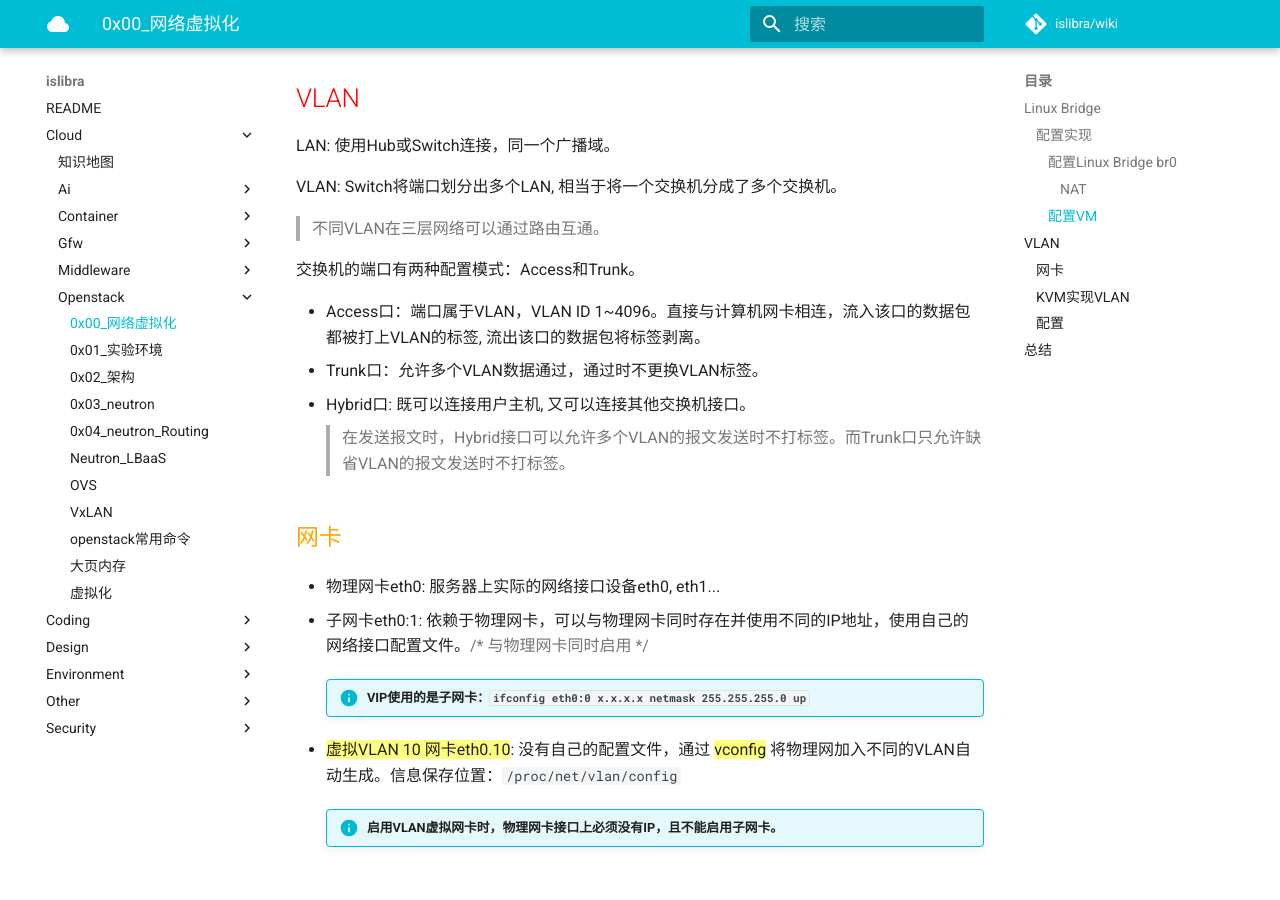
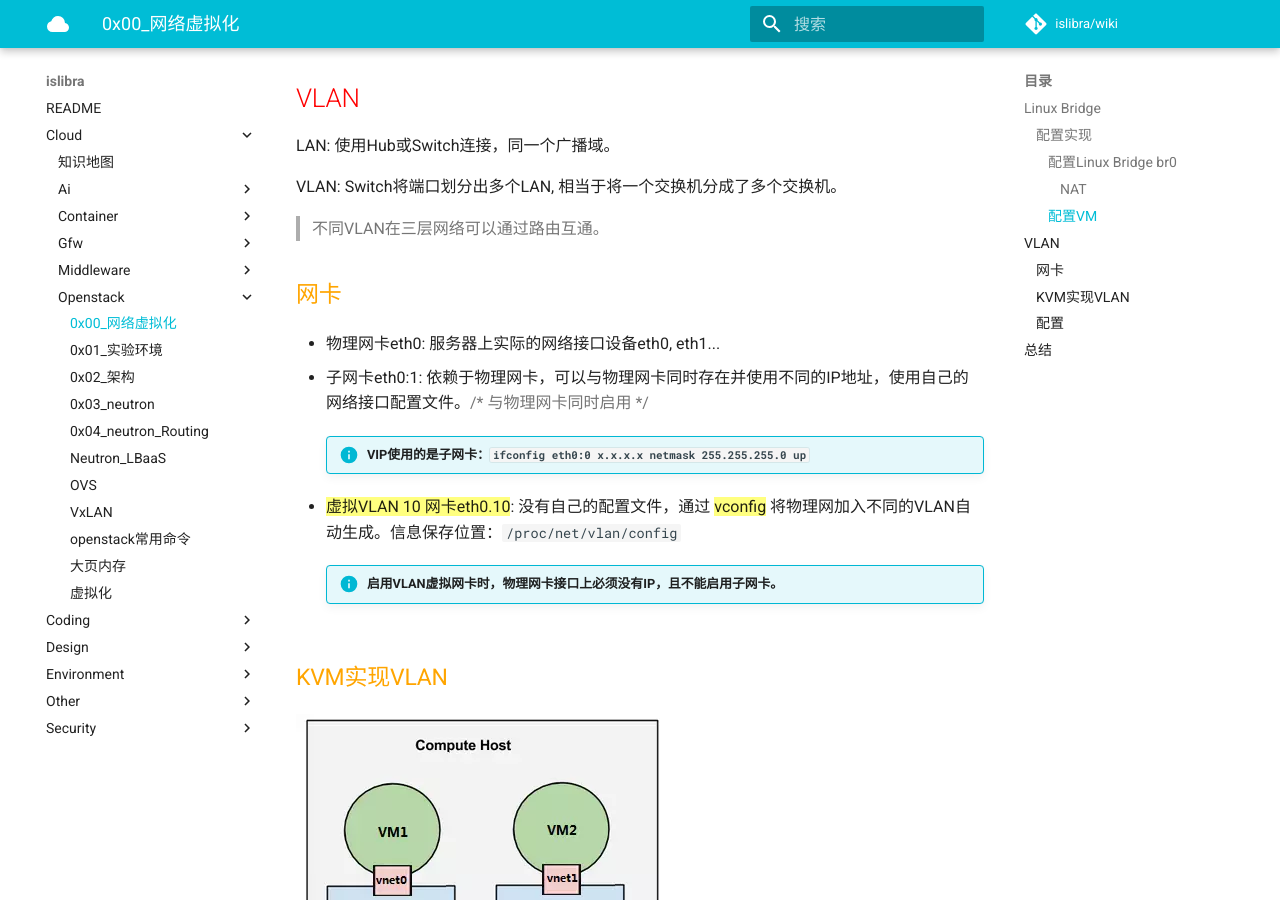
Before and after one commit to islibra/wiki, an MkDocs documentation site: the page built from docs/cloud/openstack/0x00_网络虚拟化.md, in a window 1280 px wide and 900 px high, scrolled down 1939 px. Built offline with MkDocs 1.6.1 and Material for MkDocs 9.7.7, drawn with Linux system fonts in a browser that asks for light colours; comment, search, counter and statistics services are not loaded.

Commit message:
Update 0x00_网络虚拟化.md

```diff
--- a/docs/cloud/openstack/0x00_网络虚拟化.md
+++ b/docs/cloud/openstack/0x00_网络虚拟化.md
@@ -70,14 +70,6 @@ LAN: 使用Hub或Switch连接，同一个广播域。
 VLAN: Switch将端口划分出多个LAN, 相当于将一个交换机分成了多个交换机。
 
 > 不同VLAN在三层网络可以通过路由互通。
-
-交换机的端口有两种配置模式：Access和Trunk。
-
-- Access口：端口属于VLAN，VLAN ID 1~4096。直接与计算机网卡相连，流入该口的数据包都被打上VLAN的标签, 流出该口的数据包将标签剥离。
-- Trunk口：允许多个VLAN数据通过，通过时不更换VLAN标签。
-- Hybrid口: 既可以连接用户主机, 又可以连接其他交换机接口。
-
-    > 在发送报文时，Hybrid接口可以允许多个VLAN的报文发送时不打标签。而Trunk口只允许缺省VLAN的报文发送时不打标签。
 
 ### 网卡
 
```
